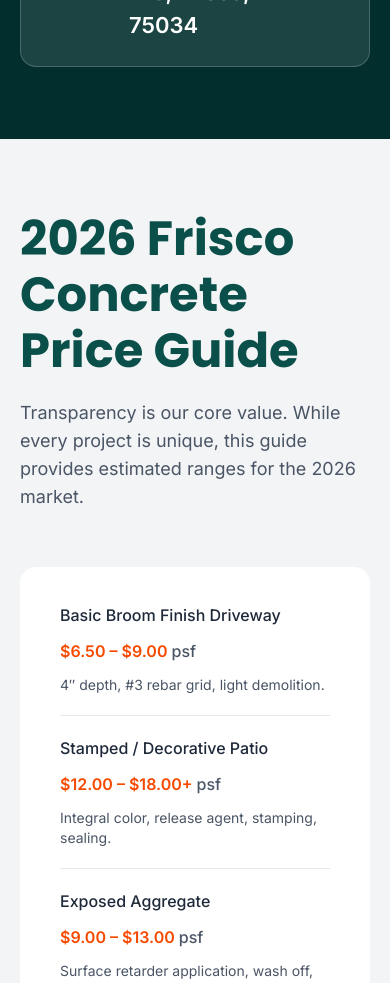
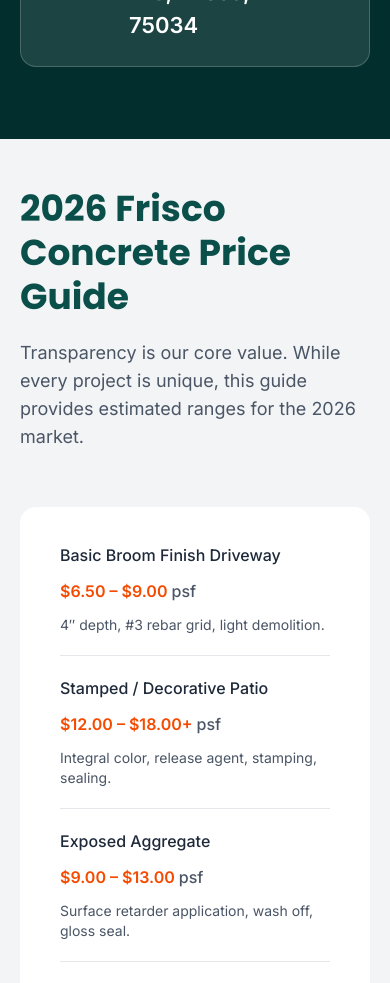
Before and after one commit to fahimurReza/site-template-gmbkingdom, a Next.js app: page / in a window 390 px wide. Shown: the part 8480-9463 px from the top of the page. Built offline with nearby package versions, Linux system fonts and the light colour scheme.

Commit message:
(ui): responsive-why-best-04

```diff
--- a/app/(home)/components/price-guide/PriceGuide.tsx
+++ b/app/(home)/components/price-guide/PriceGuide.tsx
@@ -3,8 +3,8 @@ import FactorCard from "./FactorCard";
 
 const PriceGuide = () => {
   return (
-    <main className="base-padding py-18 bg-brand-gray-bg min-h-160">
-      <h2 className="text-5xl font-bold leading-14 text-brand-teal-light">
+    <main className="base-padding py-12 sm:py-18 bg-brand-gray-bg min-h-160">
+      <h2 className="text-4xl font-bold text-brand-teal-light leading-11">
         2026 Frisco Concrete Price Guide
       </h2>
 
```
